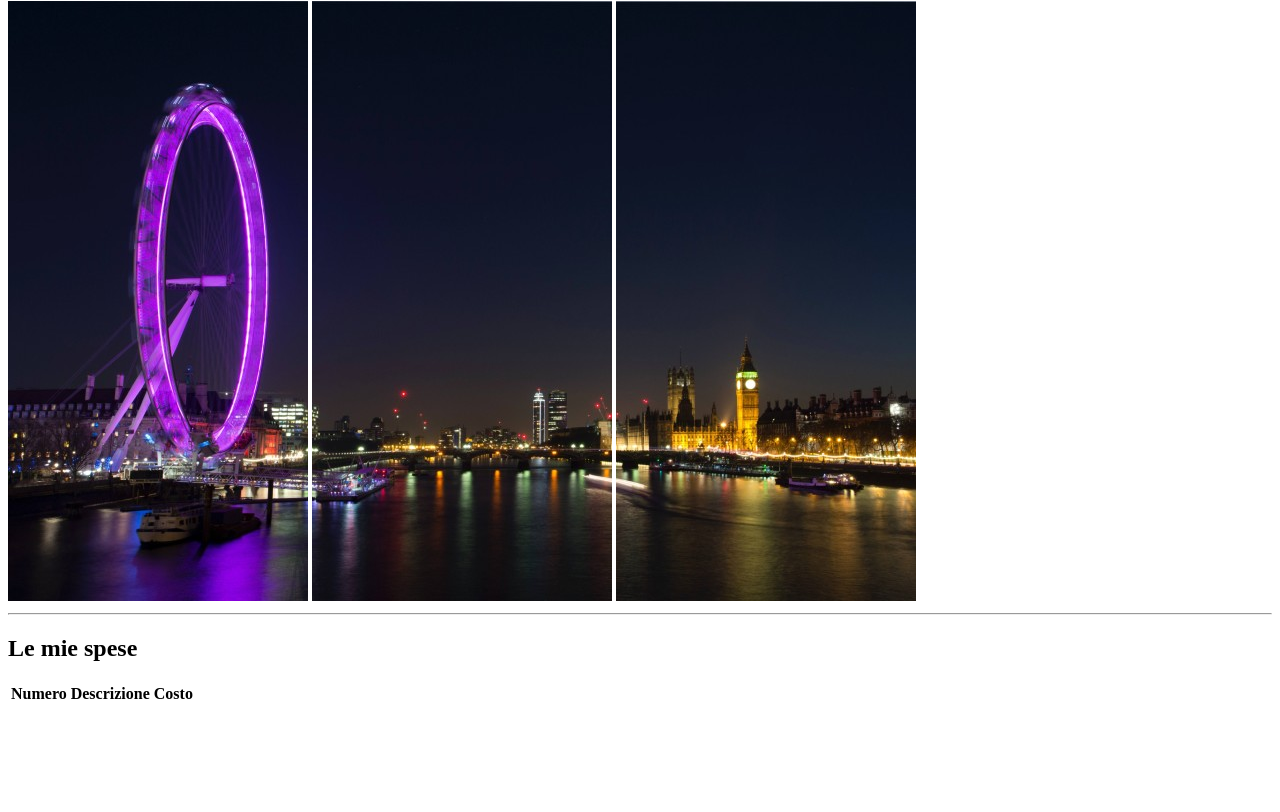
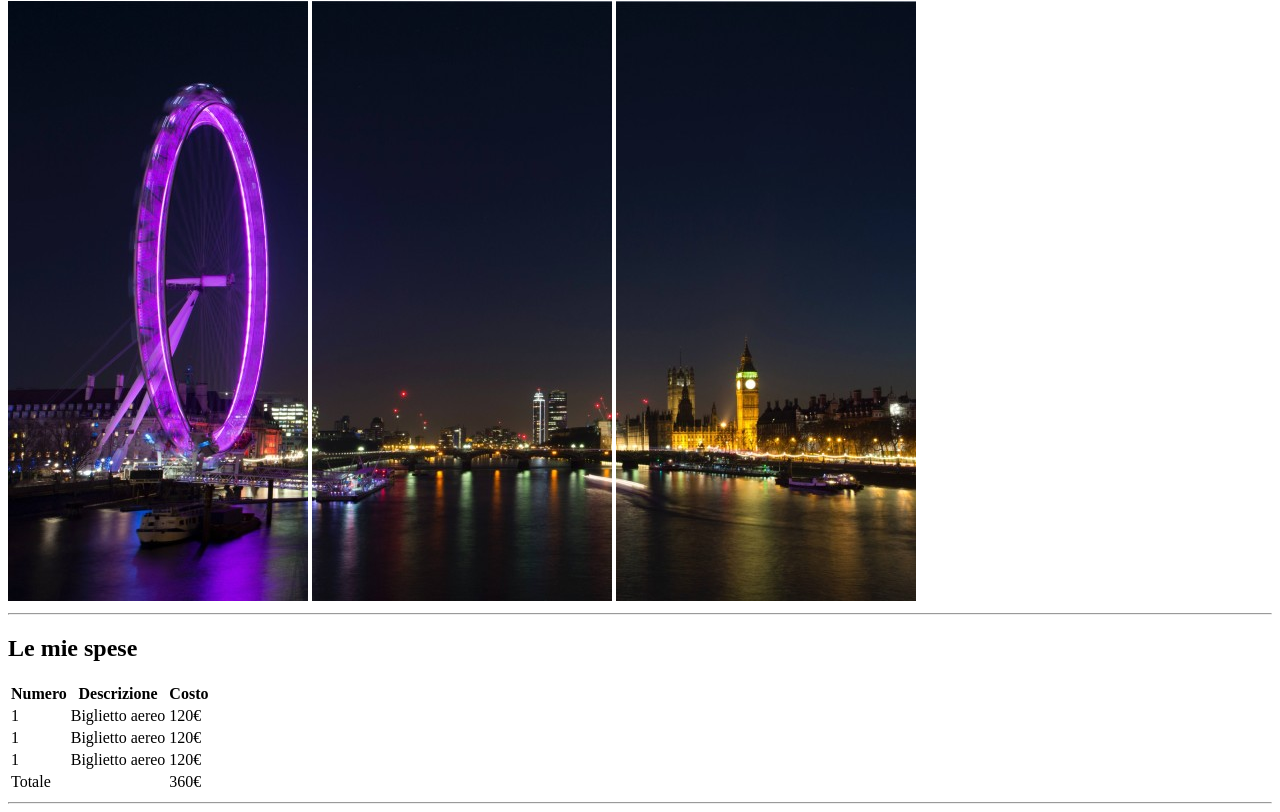
Before and after one commit to fathergasc/html-london-trip, a plain HTML site: page index.html in a window 1280 px wide. Shown: the part 79-891 px from the top of the page. Before the commit the page ends 805 px from the top, so only its background shows below. Drawn offline with Linux system fonts and the light colour scheme.

Commit message:
prima sezione/tabella completa

```diff
--- a/index.html
+++ b/index.html
@@ -37,15 +37,21 @@
                     <tbody>
                         <!--first row-->
                         <tr>
-                            <td></td>
-                            <td></td>
-                            <td></td>
+                            <td>1</td>
+                            <td>Biglietto aereo</td>
+                            <td>120€</td>
                         </tr>
                         <!--second row-->
                         <tr>
-                            <td></td>
-                            <td></td>
-                            <td></td>
+                            <td>1</td>
+                            <td>Biglietto aereo</td>
+                            <td>120€</td>
+                        </tr>
+                        <!--third row-->
+                        <tr>
+                            <td>1</td>
+                            <td>Biglietto aereo</td>
+                            <td>120€</td>
                         </tr>
                     </tbody>
                     <!--fine table body-->
@@ -53,14 +59,14 @@
                     <!--inizio table foot-->
                     <tfoot>
                         <tr>
+                            <td>Totale</td>
                             <td></td>
-                            <td></td>
-                            <td></td>
+                            <td>360€</td>
                         </tr>
                     </tfoot>
                     <!--fine table foot-->
 
-                </table>
+                </table><hr>
                 <!--chiusura table-->
 
            </section>
```
